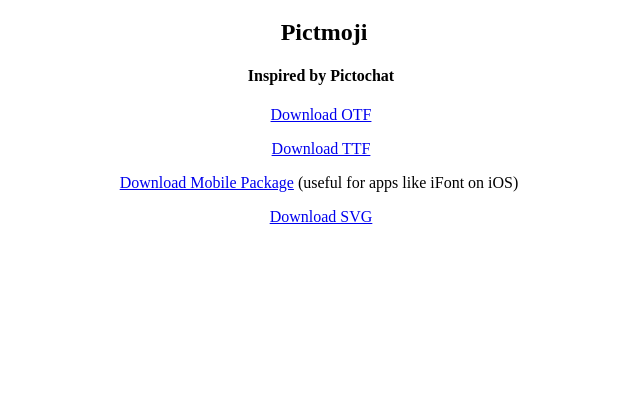
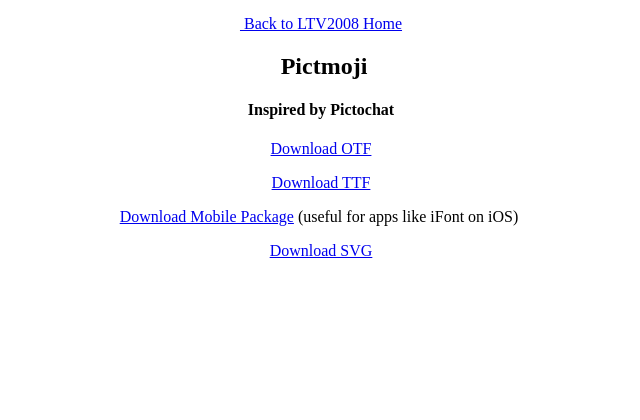
Before and after one commit to LTV2008/pictmoji-font, a plain HTML site: page index.html in a window 1280 px wide. Shown: the part 380-800 px from the top of the page, without its empty margins (319-959 px from the left). Drawn offline with Linux system fonts and the light colour scheme.

Commit message:
added back button

```diff
--- a/index.html
+++ b/index.html
@@ -1 +1 @@
-<p></p><div class="separator" style="clear: both; text-align: center;"></div><div class="separator" style="clear: both; text-align: center;"></div><div class="separator" style="clear: both; text-align: center;"><a href="https://github.com/LTV2008/pictmoji-font/blob/main/" style="margin-left: 1em; margin-right: 1em;"><img border="0" data-original-height="450" data-original-width="600" height="353" src="https://github.com/LTV2008/pictmoji-font/blob/main/Screenshot%202023-04-24%20at%2019-56-27%20Scratch%20-%20PictMoji.png?raw=true" width="470" /></a></div><br /><p></p><h2 style="text-align: center;">&nbsp;Pictmoji</h2><h4 style="text-align: center;">Inspired by Pictochat</h4><p style="text-align: center;"><a href="https://github.com/LTV2008/pictmoji-font/blob/main/Pictmoji-Regular.otf?raw=true">Download OTF</a></p><p style="text-align: center;"><a href="https://github.com/LTV2008/pictmoji-font/blob/main/Pictmoji-Regular.ttf?raw=true">Download TTF</a></p><p style="text-align: center;"><a href="https://github.com/LTV2008/pictmoji-font/blob/main/Pictmoji-Regular-MobilePKG.zip?raw=true">Download Mobile Package</a> (useful for apps like iFont on iOS)&nbsp;</p><p style="text-align: center;"><a href="https://raw.githubusercontent.com/LTV2008/pictmoji-font/56ade163231af0993bcbdca06681397724818256/PictMoji%20SVG.svg">Download SVG</a><br /></p>
+<p></p><div class="separator" style="clear: both; text-align: center;"></div><div class="separator" style="clear: both; text-align: center;"></div><div class="separator" style="clear: both; text-align: center;"><a href="https://github.com/LTV2008/pictmoji-font/blob/main/" style="margin-left: 1em; margin-right: 1em;"><img border="0" data-original-height="450" data-original-width="600" height="353" src="https://github.com/LTV2008/pictmoji-font/blob/main/Screenshot%202023-04-24%20at%2019-56-27%20Scratch%20-%20PictMoji.png?raw=true" width="470" /></a></div><br /><p></p><p style="text-align: center;"><a href="https://ltv2008.github.io/">&nbsp;Back to LTV2008 Home</a><br /></p><h2 style="text-align: center;">&nbsp;Pictmoji</h2><h4 style="text-align: center;">Inspired by Pictochat</h4><p style="text-align: center;"><a href="https://github.com/LTV2008/pictmoji-font/blob/main/Pictmoji-Regular.otf?raw=true">Download OTF</a></p><p style="text-align: center;"><a href="https://github.com/LTV2008/pictmoji-font/blob/main/Pictmoji-Regular.ttf?raw=true">Download TTF</a></p><p style="text-align: center;"><a href="https://github.com/LTV2008/pictmoji-font/blob/main/Pictmoji-Regular-MobilePKG.zip?raw=true">Download Mobile Package</a> (useful for apps like iFont on iOS)&nbsp;</p><p style="text-align: center;"><a href="https://raw.githubusercontent.com/LTV2008/pictmoji-font/56ade163231af0993bcbdca06681397724818256/PictMoji%20SVG.svg">Download SVG</a><br /></p>
```
